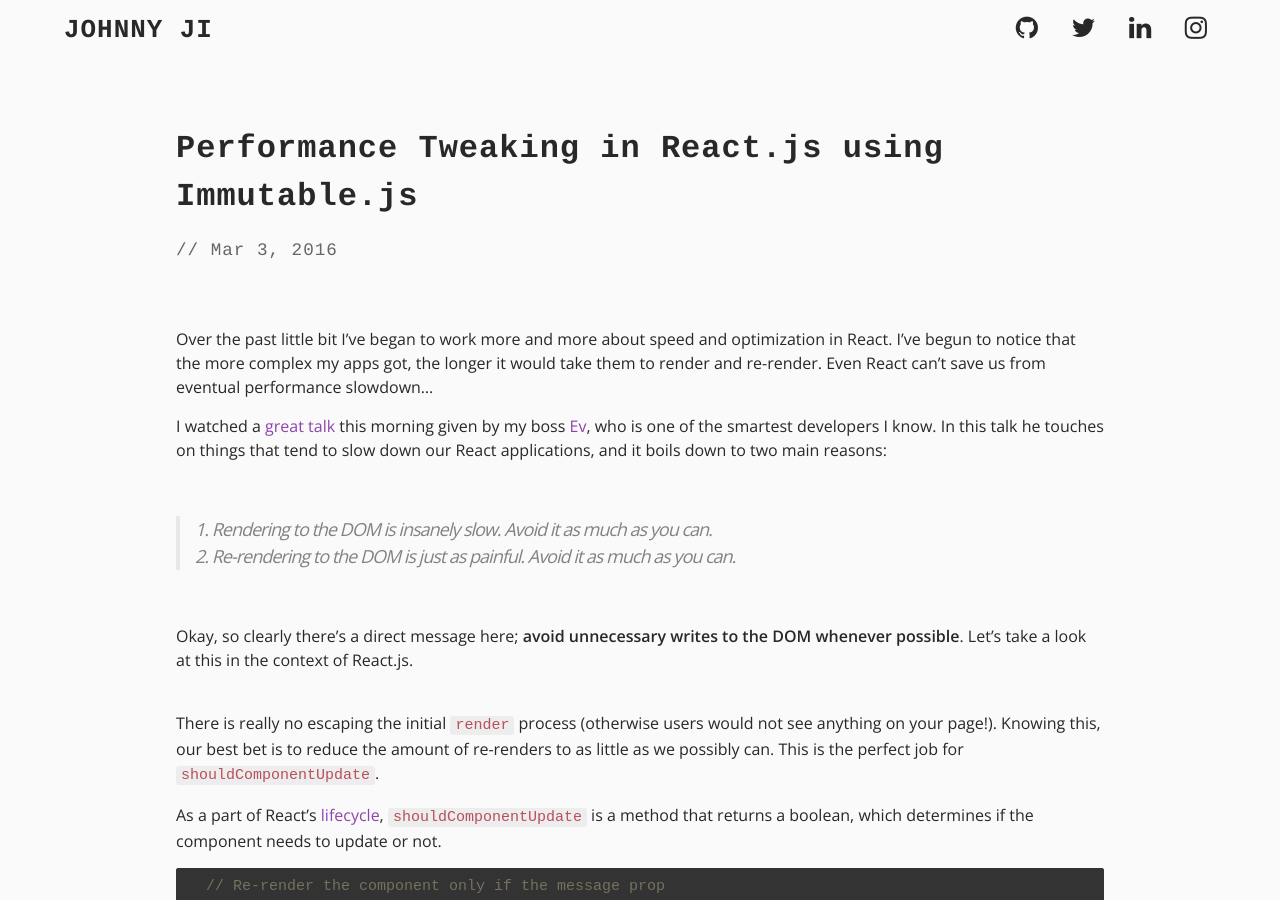
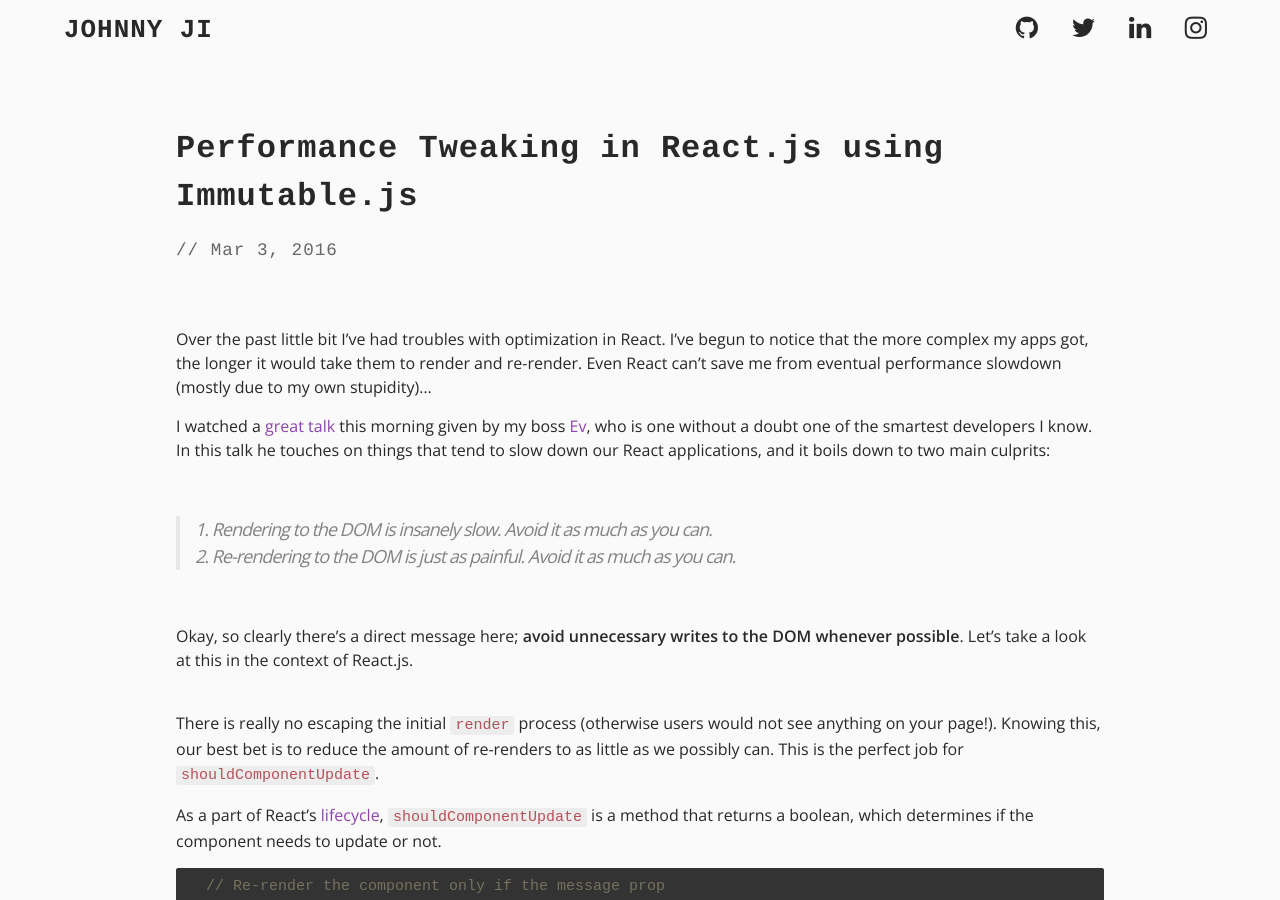
Before and after one commit to johnnyji/jekyll_blog, a Jekyll site: the page built from _posts/2016-03-03-performance-optimization-in-reactjs-using-immutablejs.markdown, in a window 1280 px wide and 900 px high. Built offline with Jekyll 4.4.1, drawn with Linux system fonts in a browser that asks for light colours; nearby versions of some CDN libraries.

Commit message:
check grammer

```diff
--- a/_posts/2016-03-03-performance-optimization-in-reactjs-using-immutablejs.markdown
+++ b/_posts/2016-03-03-performance-optimization-in-reactjs-using-immutablejs.markdown
@@ -5,9 +5,9 @@ date: 2016-03-03
 categories: React
 ---
 
-Over the past little bit I've began to work more and more about speed and optimization in React. I've begun to notice that the more complex my apps got, the longer it would take them to render and re-render. Even React can't save us from eventual performance slowdown...
+Over the past little bit I've had troubles with optimization in React. I've begun to notice that the more complex my apps got, the longer it would take them to render and re-render. Even React can't save me from eventual performance slowdown (mostly due to my own stupidity)...
 
-I watched a [great talk][talk] this morning given by my boss [Ev][ev], who is one of the smartest developers I know. In this talk he touches on things that tend to slow down our React applications, and it boils down to two main reasons:
+I watched a [great talk][talk] this morning given by my boss [Ev][ev], who is one without a doubt one of the smartest developers I know. In this talk he touches on things that tend to slow down our React applications, and it boils down to two main culprits:
 
 <br />
 <blockquote>
```
